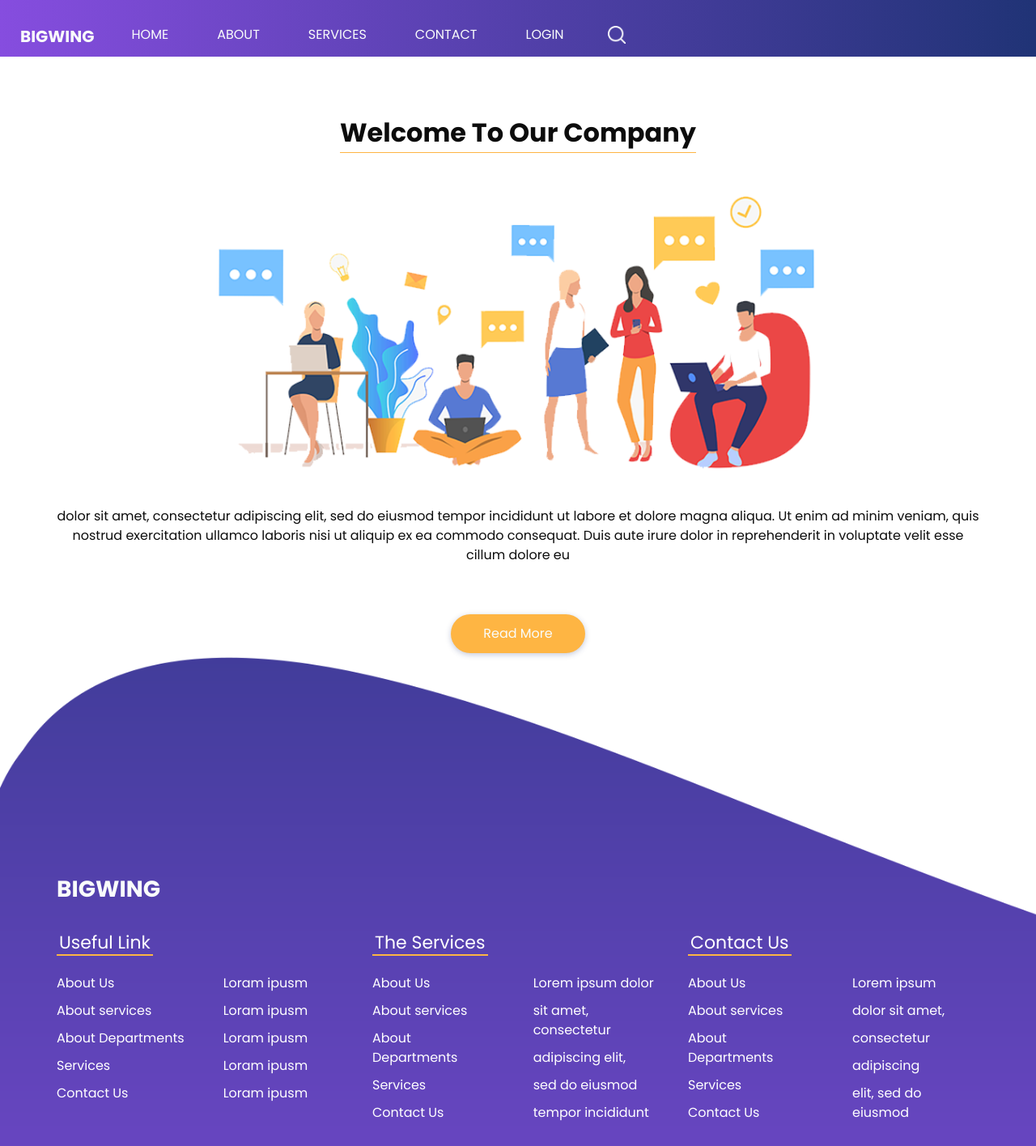
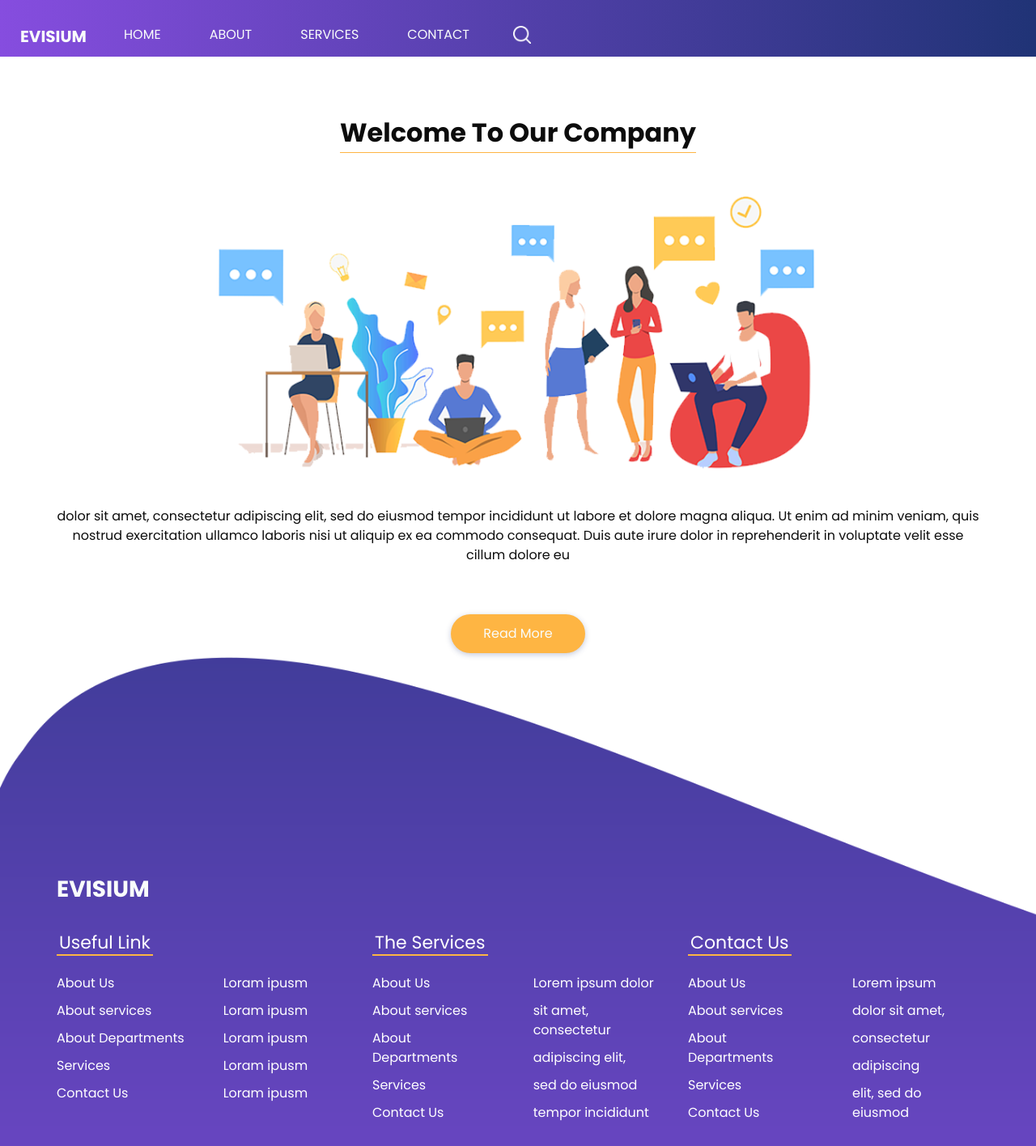
Before and after one commit to karolwjck/eVisium, a plain HTML site: page about.html in a window 1280 px wide. Shown: the top 1416 px of the page at 81% size. Drawn offline with nearby package versions, Linux system fonts and the light colour scheme.

Commit message:
Add files via upload

```diff
--- a/about.html
+++ b/about.html
@@ -9,7 +9,7 @@
   <meta name="description" content=""/>
   <meta name="author" content=""/>
 
-  <title>BigWing</title>
+  <title>eVisium</title>
 
   <!-- slider stylesheet -->
   <link rel="stylesheet" type="text/css" href="https://cdnjs.cloudflare.com/ajax/libs/OwlCarousel2/2.1.3/assets/owl.carousel.min.css"/>
@@ -35,7 +35,7 @@
             <nav class="navbar navbar-expand-lg custom_nav-container ">
               <a class="navbar-brand" href="index.html">
                 <span>
-                  BigWing
+                  eVisium
                 </span>
               </a>
               <button class="navbar-toggler" type="button" data-toggle="collapse" data-target="#navbarSupportedContent" aria-controls="navbarSupportedContent" aria-expanded="false" aria-label="Toggle navigation">
@@ -56,9 +56,6 @@
                     </li>
                     <li class="nav-item">
                       <a class="nav-link" href="contact.html">Contact</a>
-                    </li>
-                    <li class="nav-item">
-                      <a class="nav-link" href="#"> Login</a>
                     </li>
                   </ul>
                   <form class="form-inline my-2 my-lg-0 ml-0 ml-lg-4 mb-3 mb-lg-0">
@@ -113,7 +110,7 @@
     <section class="info_section layout_padding2-bottom">
       <div class="container">
         <h3 class="">
-          BigWing
+          eVisium
         </h3>
       </div>
       <div class="container info_content">
```
Also changed, not shown: contact.html (+3 -6 lines), index.html (+4 -8 lines), service.html (+2 -5 lines).
